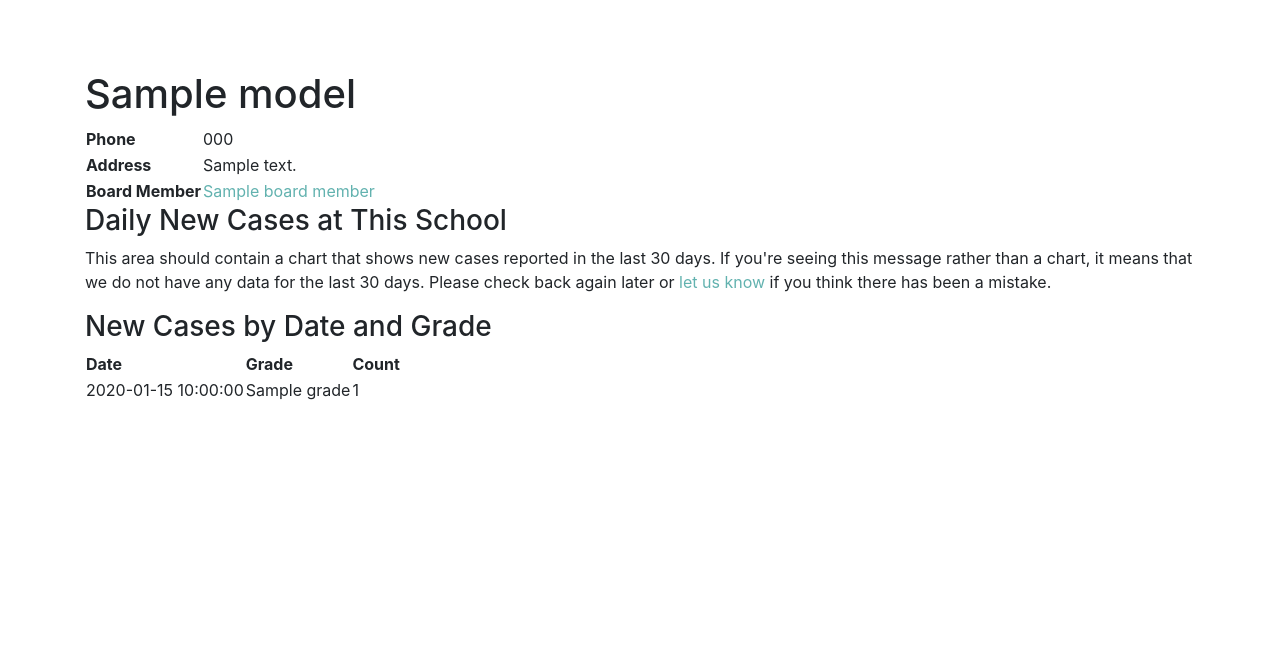
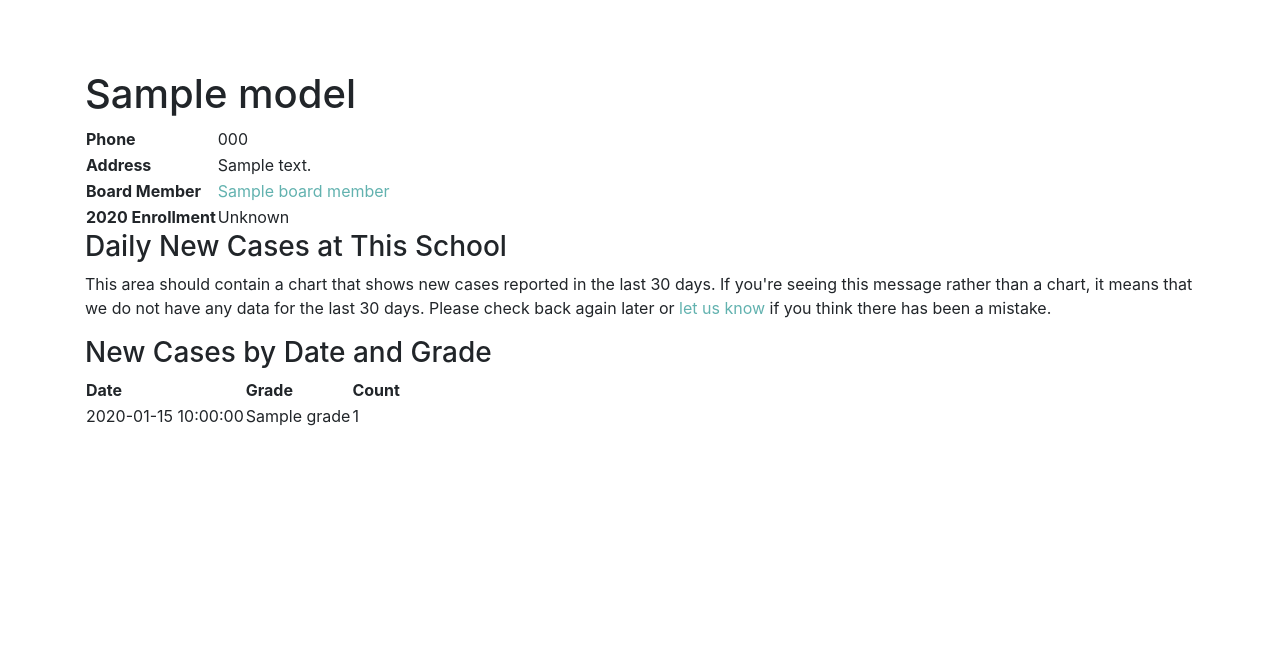
Before and after one commit to dllh/kcs-tracing.org, a Yii app: template views/schools/view.php in a window 1280 px wide. Shown: the top 669 px of the page. Run offline with PHP 8.4 and a stand-in for Yii, Linux system fonts and the light colour scheme; the template is opened without the code that fills it: most values are stand-ins (such as "Sample title", 1, 10 or a date in 2020); data that the repository does not hold is empty; some libraries are stand-ins or nearby versions.

Commit message:
Add enrollment figures to school view.

```diff
--- a/views/schools/view.php
+++ b/views/schools/view.php
@@ -28,6 +28,14 @@ $this->params[ 'breadcrumbs' ][] = 'Schools';
 		<tr>
 			<th>Board Member</th>
 			<td><?php echo Html::a( $model->boardMember->name, [ 'board-members/view', 'id' => $model->board_member_id ]); ?></td>
+		</tr>
+		<tr>
+			<th>2020 Enrollment</th>
+			<?php if ( isset( $model->enrollment ) && (int) $model->enrollment > 0 ) : ?>
+				<td><?php echo Html::encode( $model->enrollment ); ?></td>
+			<?php else: ?>
+				<td>Unknown</td>
+			<?php endif; ?>
 		</tr>
 	</table>
 
```
